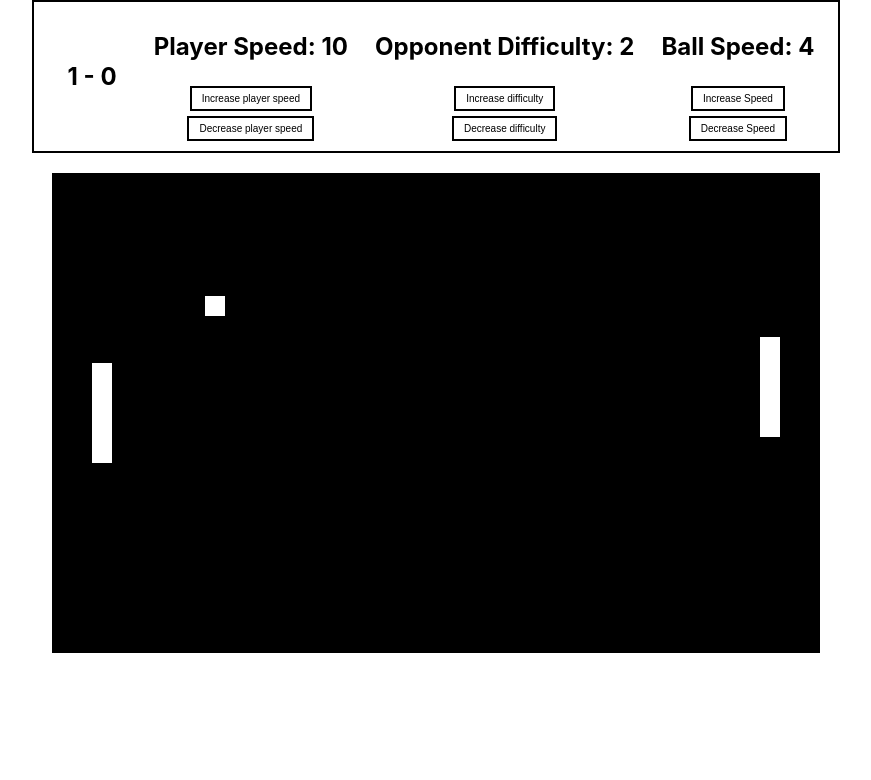
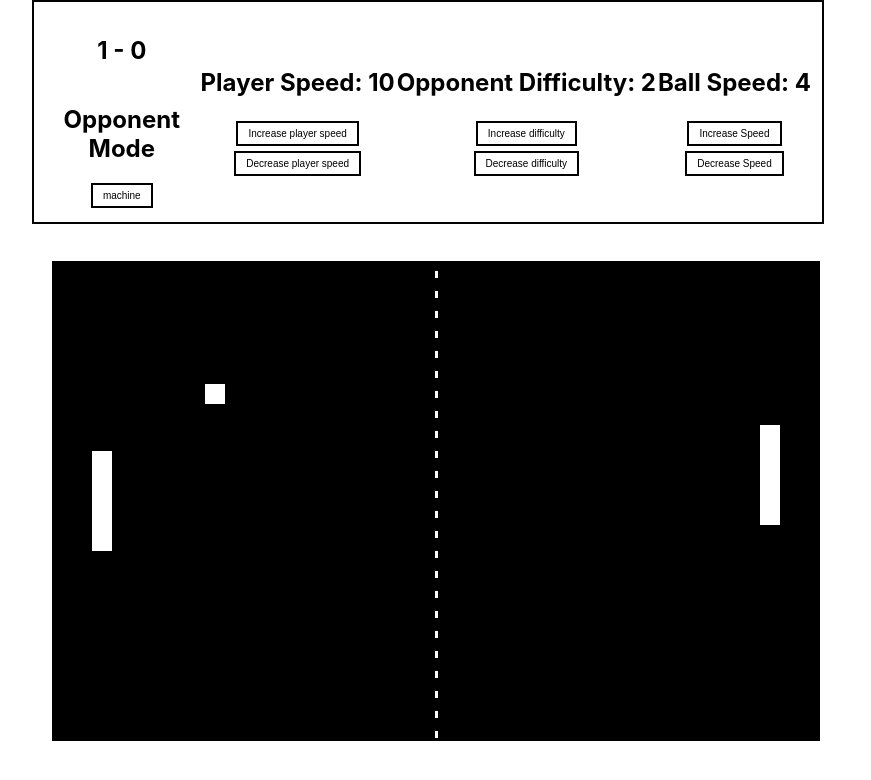
Before and after one commit to silveira42/pong-react, a React (Create React App) app: page / in a window 1280 px wide. Shown: the top 780 px of the page, without its empty margins (204-1075 px from the left). Built offline with nearby package versions, Linux system fonts and the light colour scheme.

Commit message:
Added second player, changed style, added dotted line

```diff
--- a/src/components/Board/index.jsx
+++ b/src/components/Board/index.jsx
@@ -30,11 +30,16 @@ function Board(props) {
 		}
 	};
 
+	const arrowUpPressed = useKeyPress('ArrowUp');
+	const wPressed = useKeyPress('w');
+	const arrowDownPressed = useKeyPress('ArrowDown');
+	const sPressed = useKeyPress('s');
+
 	useKeyPressEvent('p', () => {
 		props.handleChangePause(!props.isPaused);
 	});
 
-	function updateOpponent() {
+	function updateMachineOpponent() {
 		// calculate ideal position
 		const destination =
 			ballPosition.y - (props.paddleHeight - props.ballSize) * 0.5;
@@ -71,14 +76,27 @@ function Board(props) {
 		});
 	}
 
-	const arrowUpPressed = useKeyPress('ArrowUp');
-	const arrowDownPressed = useKeyPress('ArrowDown');
+	function updatePlayerOpponent() {
+		let playerY = opponentPosition.y;
+
+		if (wPressed) playerY -= props.playerSpeed;
+		if (sPressed) playerY += props.playerSpeed;
+
+		// keep the paddle inside of the canvas
+		playerY = Math.max(Math.min(playerY, props.height - props.paddleHeight), 0);
+
+		setOpponentPosition({
+			...opponentPosition,
+			y: playerY,
+		});
+	}
 
 	function updatePlayer() {
 		let playerY = playerPosition.y;
 
 		if (arrowUpPressed) playerY -= props.playerSpeed;
 		if (arrowDownPressed) playerY += props.playerSpeed;
+
 		// keep the paddle inside of the canvas
 		playerY = Math.max(Math.min(playerY, props.height - props.paddleHeight), 0);
 
@@ -184,8 +202,10 @@ function Board(props) {
 
 	function updateBoard() {
 		onBallMove();
-		updateOpponent();
 		updatePlayer();
+		props.opponentMode === 'player'
+			? updatePlayerOpponent()
+			: updateMachineOpponent();
 	}
 
 	if (!props.isPaused) {
@@ -194,6 +214,7 @@ function Board(props) {
 
 	return (
 		<div className='board-container'>
+			<hr />
 			<div
 				className='board'
 				style={{ width: props.width, height: props.height }}
--- a/src/components/Board/styles.css
+++ b/src/components/Board/styles.css
@@ -10,6 +10,10 @@
 	position: relative;
 	margin: 20px;
 	background-color: #000;
+	background-image: linear-gradient(rgb(255, 255, 255) 33%, rgba(0, 0, 0, 0) 0%);
+	background-position: center;
+	background-size: 3px 20px;
+	background-repeat: repeat-y;
 }
 
 .board-resume-button {
@@ -24,3 +28,8 @@
 	font-size: 20px;
 	cursor: pointer;
 }
+
+hr {
+  border: none;
+  border-top: 1px dotted black;
+}
--- a/src/components/Game/index.jsx
+++ b/src/components/Game/index.jsx
@@ -5,6 +5,9 @@ import GameHeader from '../GameHeader';
 
 const boardHeight = parseFloat(visualViewport.height * 0.6);
 const boardWidth = parseFloat(visualViewport.width * 0.6);
+
+const headerHeight = parseFloat(visualViewport.height * 0.25);
+const headerWidth = parseFloat(visualViewport.width * 0.6);
 
 const paddleHeight = 100;
 const paddleWidth = 20;
@@ -31,6 +34,7 @@ const initialBallSpeed = 4;
 const playerSpeedStep = 1;
 const opponentDifficultyStep = 1;
 const ballSpeedStep = 0.5;
+const initialOpponentMode = 'machine';
 
 const initialScore = {
 	player: 0,
@@ -42,6 +46,7 @@ function Game() {
 	const [isPaused, setIsPaused] = React.useState(false);
 	const [ballSpeed, setBallSpeed] = React.useState(initialBallSpeed);
 	const [playerSpeed, setPlayerSpeed] = React.useState(initialPlayerSpeed);
+	const [opponentMode, setOpponentMode] = React.useState(initialOpponentMode);
 	const [opponentDifficulty, setOpponentDifficulty] = React.useState(
 		initialOpponentDifficulty
 	);
@@ -109,6 +114,10 @@ function Game() {
 		setBallSpeed(ballSpeed <= 1 ? ballSpeed : ballSpeed - ballSpeedStep);
 	}
 
+	function handleToggleOpponentMode() {
+		setOpponentMode(opponentMode === 'machine' ? 'player' : 'machine');
+	}
+
 	return (
 		<div className='game-container'>
 			<GameHeader
@@ -116,12 +125,16 @@ function Game() {
 				playerSpeed={playerSpeed}
 				opponentDifficulty={opponentDifficulty}
 				ballSpeed={ballSpeed}
+				opponentMode={opponentMode}
+				height={headerHeight}
+				width={headerWidth}
 				handlePlayerSpeedIncrease={handlePlayerSpeedIncrease}
 				handlePlayerSpeedDecrease={handlePlayerSpeedDecrease}
 				handleOpponentDifficultyIncrease={handleOpponentDifficultyIncrease}
 				handleOpponentDifficultyDecrease={handleOpponentDifficultyDecrease}
 				handleBallSpeedIncrease={handleBallSpeedIncrease}
 				handleBallSpeedDecrease={handleBallSpeedDecrease}
+				handleToggleOpponentMode={handleToggleOpponentMode}
 			/>
 			<Board
 				height={boardHeight}
@@ -138,6 +151,7 @@ function Game() {
 				ballSpeed={ballSpeed}
 				playerSpeed={playerSpeed}
 				opponentDifficulty={opponentDifficulty}
+				opponentMode={opponentMode}
 				handleChangePause={handleChangePause}
 				handleScoreChange={handleScoreChange}
 			/>
--- a/src/components/GameHeader/index.jsx
+++ b/src/components/GameHeader/index.jsx
@@ -3,36 +3,74 @@ import './styles.css';
 
 export default function GameHeader(props) {
 	return (
-		<div className='game-header-container'>
+		<div
+			className='game-header-container'
+			style={{ height: props.height, width: props.width }}
+		>
 			<div className='score-container'>
 				<h2 className='score'>
 					{props.score.player} - {props.score.opponent}
 				</h2>
+				<h2>Opponent Mode</h2>
+				<button
+					className='game-header-button'
+					onClick={() => props.handleToggleOpponentMode()}
+				>
+					{props.opponentMode}
+				</button>
 			</div>
 			<div className='player-paddle-speed'>
 				<h2>Player Speed: {props.playerSpeed}</h2>
-				<button onClick={() => props.handlePlayerSpeedIncrease()}>
+				<button
+					className='game-header-button'
+					onClick={() => props.handlePlayerSpeedIncrease()}
+				>
 					Increase player speed
 				</button>
-				<button onClick={() => props.handlePlayerSpeedDecrease()}>
+				<button
+					className='game-header-button'
+					onClick={() => props.handlePlayerSpeedDecrease()}
+				>
 					Decrease player speed
 				</button>
 			</div>
 			<div className='opponent-difficulty'>
 				<h2>Opponent Difficulty: {props.opponentDifficulty}</h2>
-				<button onClick={() => props.handleOpponentDifficultyIncrease()}>
+				<button
+					className={
+						props.opponentMode === 'machine'
+							? 'game-header-button'
+							: 'game-header-button-disabled'
+					}
+					disabled={props.opponentMode === 'machine' ? false : true}
+					onClick={() => props.handleOpponentDifficultyIncrease()}
+				>
 					Increase difficulty
 				</button>
-				<button onClick={() => props.handleOpponentDifficultyDecrease()}>
+				<button
+					className={
+						props.opponentMode === 'machine'
+							? 'game-header-button'
+							: 'game-header-button-disabled'
+					}
+					disabled={props.opponentMode === 'machine' ? false : true}
+					onClick={() => props.handleOpponentDifficultyDecrease()}
+				>
 					Decrease difficulty
 				</button>
 			</div>
 			<div className='ball-speed'>
 				<h2>Ball Speed: {props.ballSpeed}</h2>
-				<button onClick={() => props.handleBallSpeedIncrease()}>
+				<button
+					className='game-header-button'
+					onClick={() => props.handleBallSpeedIncrease()}
+				>
 					Increase Speed
 				</button>
-				<button onClick={() => props.handleBallSpeedDecrease()}>
+				<button
+					className='game-header-button'
+					onClick={() => props.handleBallSpeedDecrease()}
+				>
 					Decrease Speed
 				</button>
 			</div>
--- a/src/components/GameHeader/styles.css
+++ b/src/components/GameHeader/styles.css
@@ -8,13 +8,22 @@
 	border: #000 2px solid;
 }
 
-.game-header-container button {
+.game-header-button {
 	background-color: #fff;
 	color: #000;
 	border: 2px solid #000;
 	padding: 5px 10px;
 	font-size: 10px;
 	cursor: pointer;
+}
+
+.game-header-button-disabled {
+	background-color: #c5c5c5;
+	color: #8b8b8b;
+	border: 2px solid #000;
+	padding: 5px 10px;
+	font-size: 10px;
+	cursor: not-allowed;
 }
 
 .player-paddle-speed {
@@ -40,12 +49,13 @@
 
 .score-container {
 	display: flex;
-	justify-content: center;
+	justify-content: space-around;
 	align-items: center;
 	text-align: center;
-	padding: 10px;
+	flex-direction: column;
+	width: 20%;
 }
 
 .score {
-	color: #000
+	color: #000;
 }
```
